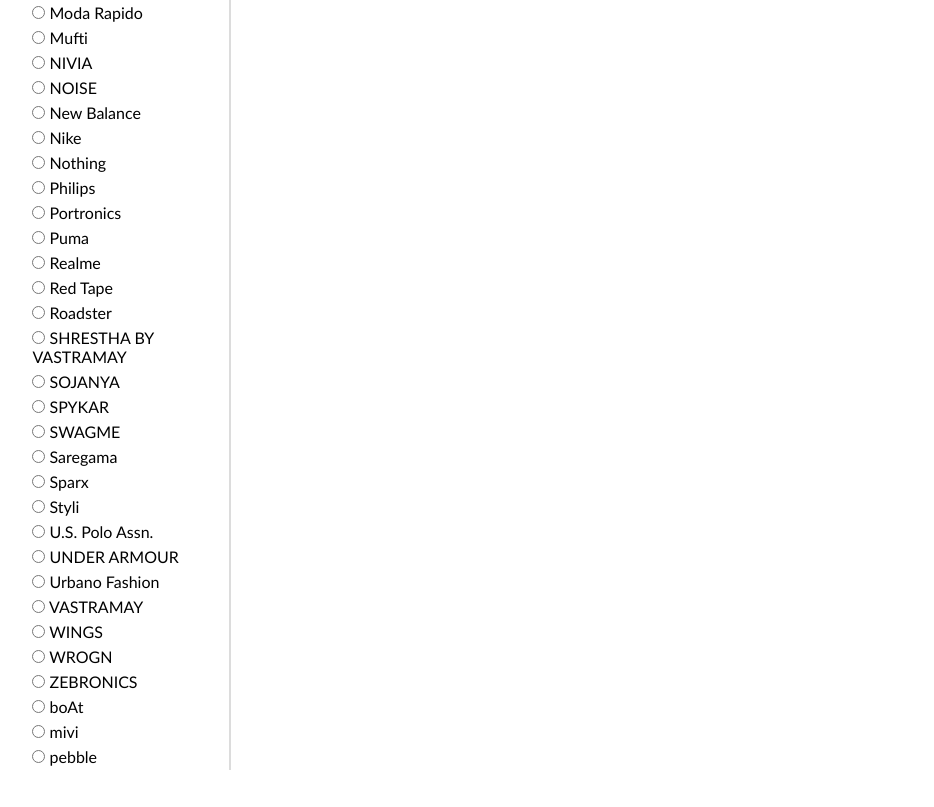
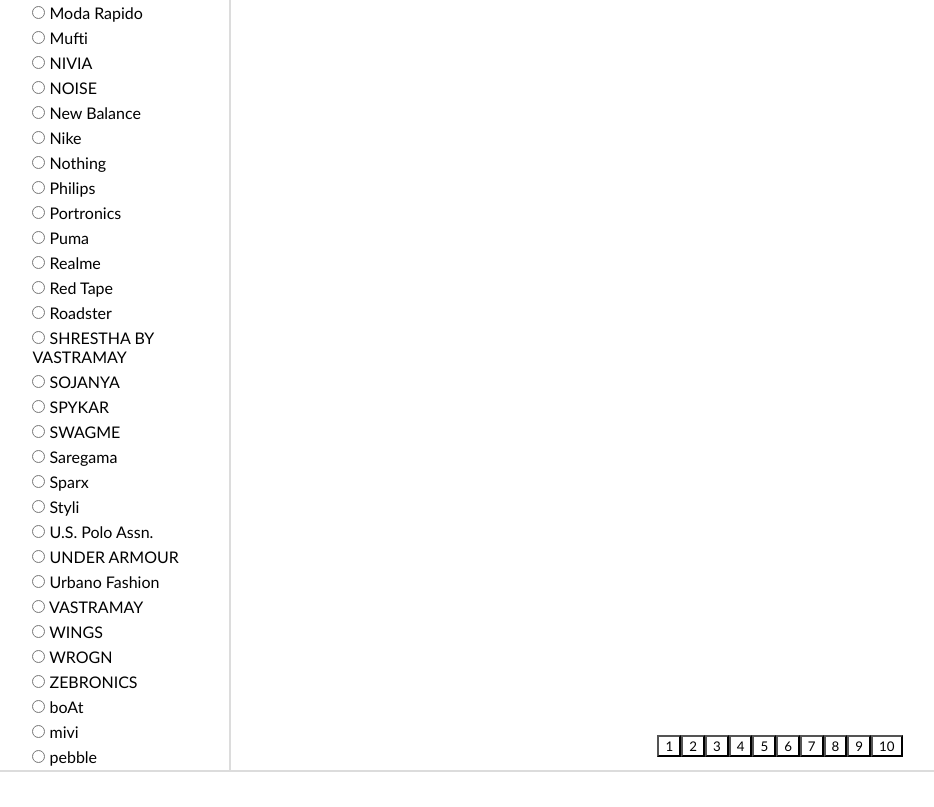
Before and after one commit to Krishna-7777/Fash.com, a plain HTML site: page frontend/products.html in a window 1280 px wide. Shown: the part 1488-2295 px from the top of the page, without its empty margins (50-984 px from the left). Before the commit the page ends 2271 px from the top, so only its background shows below. Drawn offline with Linux system fonts and the light colour scheme; no server answers.

Commit message:
added pagination in backend

```diff
--- a/backend/routes/productRouter.js
+++ b/backend/routes/productRouter.js
@@ -6,7 +6,8 @@
 productRouter.use(express.json());
 
 productRouter.get('/',async (ask,give)=>{
-    let products=await ProductModel.find();
+    let page=ask.query.page;
+    let products=await ProductModel.find().limit(16).skip((page-1)*16);
     give.send(products);
 })
 
--- a/frontend/products.css
+++ b/frontend/products.css
@@ -3,6 +3,7 @@
     margin-top: 0%;
     display: flex;
     justify-content: space-between;
+    margin-bottom: 0%;
 }
 header{
     z-index: 1;
@@ -51,3 +52,21 @@
 #name{
     color: rgb(149, 149, 149);
 }
+#last{
+    margin-bottom: 1%;
+}
+#pagination{
+    width: max-content;
+    margin: auto;
+    position: relative;
+    bottom: 50px;
+    left:190px;
+}
+#pagination button{
+    background-color: white;
+}
+#pagination button:hover{
+    background-color: rgb(0, 0, 0);
+    color: white;
+    font-size: 20px;
+}
--- a/frontend/products.html
+++ b/frontend/products.html
@@ -108,7 +108,7 @@
                     <label for="BERSACHE">BERSACHE</label></li>
                      <li><input type="radio" name="a" id="BLAUPUNKT">
                     <label for="BLAUPUNKT">BLAUPUNKT</label></li>
-                     <li><input type="radio" name="" id="BOULT AUDIO">
+                     <li><input type="radio" name="a" id="BOULT AUDIO">
                     <label for="BOULT AUDIO">BOULT AUDIO</label></li>
                      <li><input type="radio" name="a" id="Bewakoof">
                     <label for="Bewakoof">Bewakoof</label></li>
@@ -247,7 +247,12 @@
         <div id="products">
 
         </div>
+
     </div>
+        <hr id="last"><div id="pagination">
+            <button>1</button><button>2</button><button>3</button><button>4</button><button>5</button><button>6</button><button>7</button><button>8</button><button>9</button><button>10</button>
+        </div>
+
 </body>
 
 </html>
```
Also changed, not shown: frontend/index.html (+1 -1 lines).
